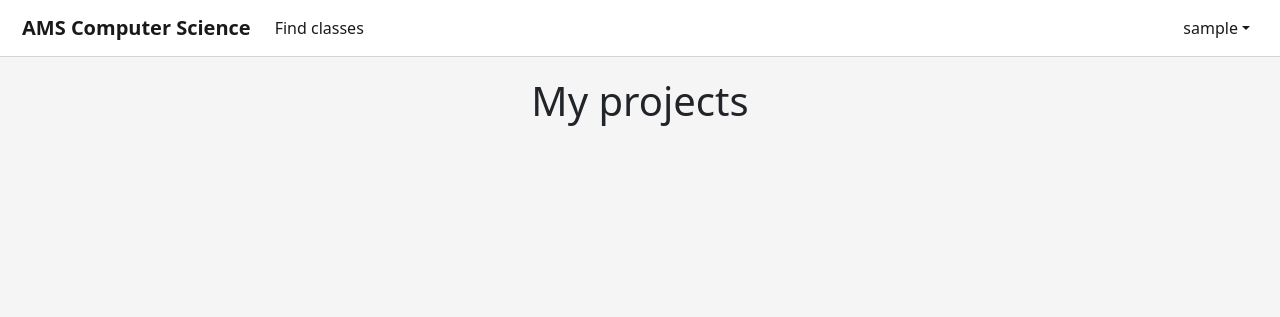
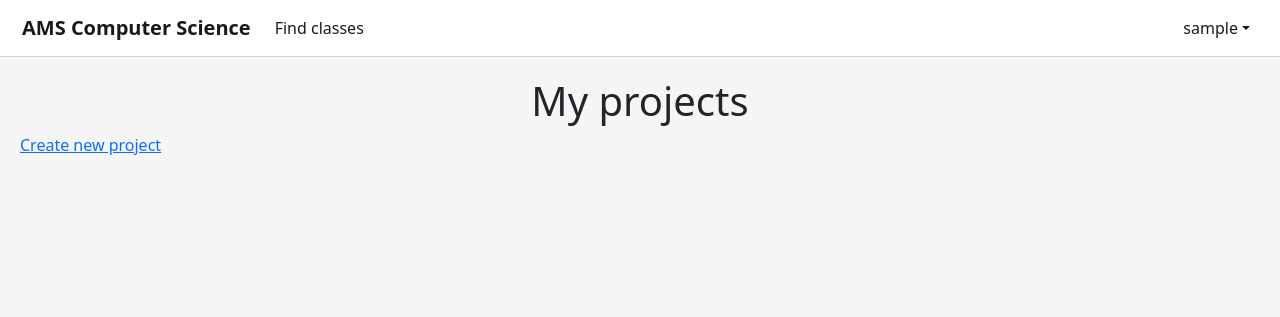
Before and after one commit to JackPadalino/amscsapp, a Django app: page /users/myprojects/ in a window 1280 px wide. Shown: the top 317 px of the page. Run offline with Django 4.2, Linux system fonts and the light colour scheme; the visitor is signed in with stand-in values (Sample User, id 1).

Commit message:
added links to navigate back and forth between "my projects" and "project details" pages

```diff
--- a/users/templates/users/myprojects.html
+++ b/users/templates/users/myprojects.html
@@ -5,9 +5,10 @@
 </div>
 <div class="classes-div">
     {% for project in projects %}
-        <h1>{{ project.title}}</h1>
+        <h1><a href="{% url 'users-projectdetails' project.pk %}">{{ project.title}}</a></h1>
         <p>{{ project.blurb }}</p>
         <br>
     {% endfor %}
 </div>
+<a href='{% url "users-createproject" %}'>Create new project</a>
 {% endblock content %}
--- a/users/templates/users/projectdetails.html
+++ b/users/templates/users/projectdetails.html
@@ -13,4 +13,5 @@
         <br>
     </div>
 </div>
+<a href="{% url 'users-myprojects' %}">Back to my projects</a>
 {% endblock content %}
```
